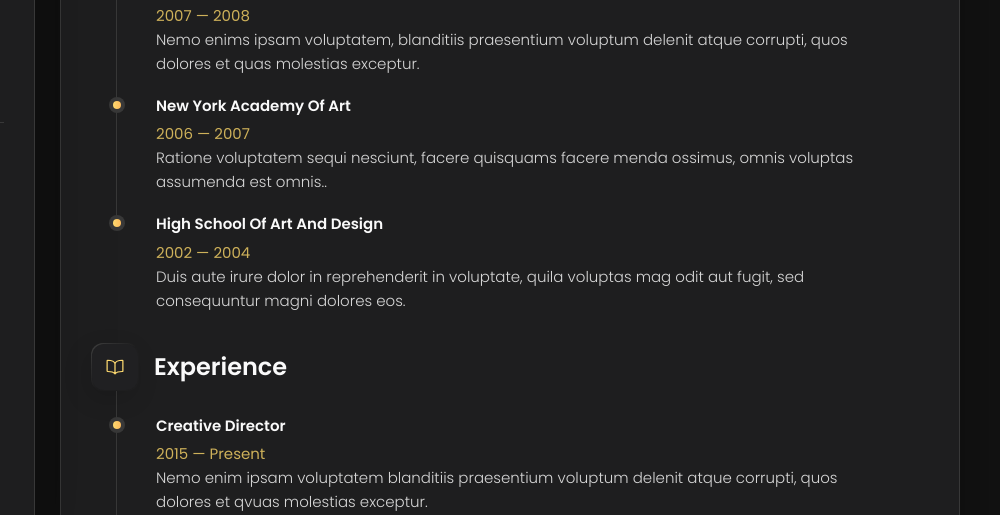
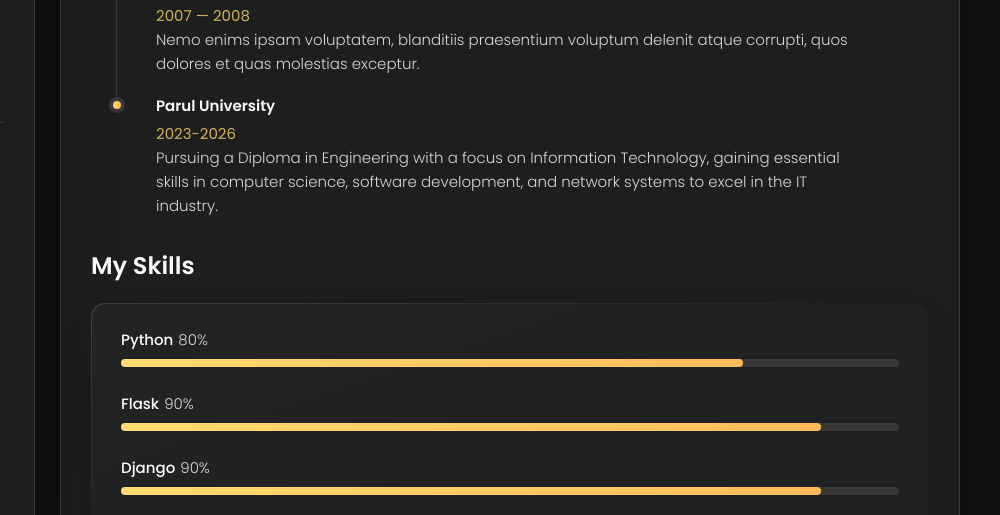
Before and after one commit to nashutosh/nashutosh.github.io, a plain HTML site: page index.html in a window 1280 px wide. Both pictures are taken after a click on the button "Resume". Shown: the part 285-800 px from the top of the page, 280-1280 px from the left. Drawn offline with nearby package versions, Linux system fonts and the light colour scheme.

Commit message:
Update index.html
Updated the Resume Section

```diff
--- a/index.html
+++ b/index.html
@@ -528,18 +528,17 @@
 
             <li class="timeline-item">
 
-              <h4 class="h4 timeline-item-title">New york academy of art</h4>
+              <h4 class="h4 timeline-item-title">Parul University </h4>
 
-              <span>2006 — 2007</span>
+              <span>2023-2026</span>
 
               <p class="timeline-text">
-                Ratione voluptatem sequi nesciunt, facere quisquams facere menda ossimus, omnis voluptas assumenda est
-                omnis..
+                Pursuing a Diploma in Engineering with a focus on Information Technology, gaining essential skills in computer science, software development, and network systems to excel in the IT industry.
               </p>
 
             </li>
 
-            <li class="timeline-item">
+<!--             <li class="timeline-item">
 
               <h4 class="h4 timeline-item-title">High school of art and design</h4>
 
@@ -551,13 +550,13 @@
                 eos.
               </p>
 
-            </li>
+            </li> -->
 
           </ol>
 
         </section>
 
-        <section class="timeline">
+<!--         <section class="timeline">
 
           <div class="title-wrapper">
             <div class="icon-box">
@@ -613,7 +612,7 @@
 
           </ol>
 
-        </section>
+        </section> -->
 
         <section class="skill">
 
@@ -624,7 +623,7 @@
             <li class="skills-item">
 
               <div class="title-wrapper">
-                <h5 class="h5">Web design</h5>
+                <h5 class="h5">Python</h5>
                 <data value="80">80%</data>
               </div>
 
@@ -637,20 +636,7 @@
             <li class="skills-item">
 
               <div class="title-wrapper">
-                <h5 class="h5">Graphic design</h5>
-                <data value="70">70%</data>
-              </div>
-
-              <div class="skill-progress-bg">
-                <div class="skill-progress-fill" style="width: 70%;"></div>
-              </div>
-
-            </li>
-
-            <li class="skills-item">
-
-              <div class="title-wrapper">
-                <h5 class="h5">Branding</h5>
+                <h5 class="h5">Flask</h5>
                 <data value="90">90%</data>
               </div>
 
@@ -663,12 +649,25 @@
             <li class="skills-item">
 
               <div class="title-wrapper">
-                <h5 class="h5">WordPress</h5>
-                <data value="50">50%</data>
+                <h5 class="h5">Django</h5>
+                <data value="90">90%</data>
               </div>
 
               <div class="skill-progress-bg">
-                <div class="skill-progress-fill" style="width: 50%;"></div>
+                <div class="skill-progress-fill" style="width: 90%;"></div>
+              </div>
+
+            </li>
+
+            <li class="skills-item">
+
+              <div class="title-wrapper">
+                <h5 class="h5">Machine Learning</h5>
+                <data value="60">60%</data>
+              </div>
+
+              <div class="skill-progress-bg">
+                <div class="skill-progress-fill" style="width: 60%;"></div>
               </div>
 
             </li>
```
